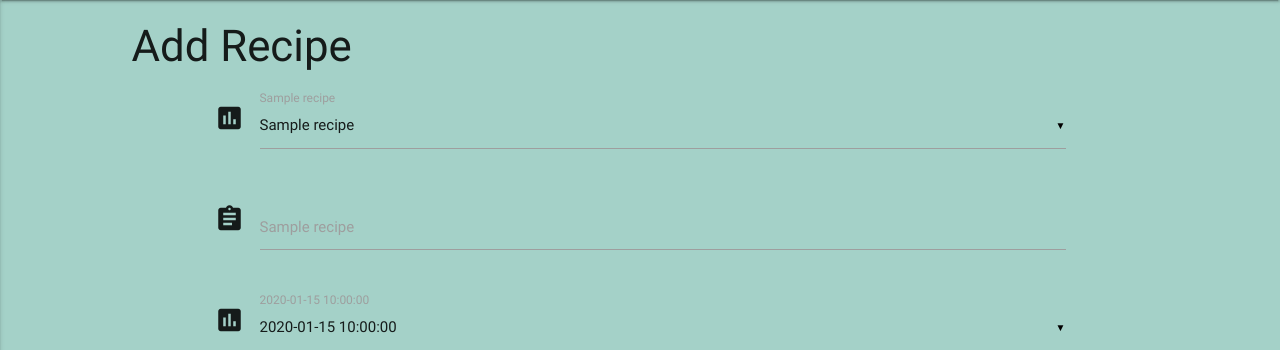
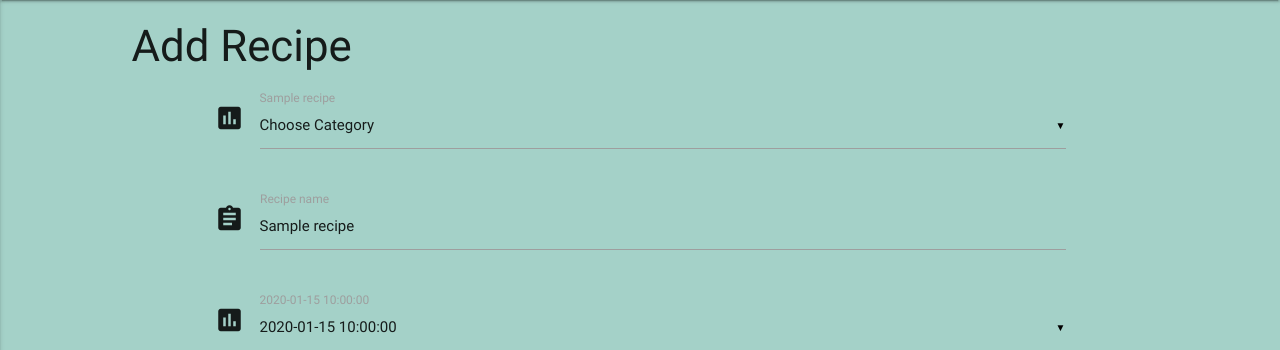
Before and after one commit to DiGergo/milestone-3, a Flask app: template templates/edit.html in a window 1280 px wide. Shown: the part 64-414 px from the top of the page. Run offline with Flask 2, Linux system fonts and the light colour scheme; the template is opened without the code that fills it: most values are stand-ins (such as "Sample title", 1, 10 or a date in 2020); some libraries are stand-ins or nearby versions.

Commit message:
edit page fixing problem with loading the categories

```diff
--- a/templates/edit.html
+++ b/templates/edit.html
@@ -8,9 +8,13 @@
             <div class="input-field col s12">
                 <i class="material-icons prefix">poll</i>
                 <select id="category" name="category_name">
-                    <option value="" disabled selected>{{recipe.category_name}}</option>
+                    <option value="" disabled selected>Choose Category</option>
                         {% for category in categories %}
-                            <option value="{{ category.category_name }}" >{{category.category_name}}</option>
+                            {% if categories.category_name == recipe.category_name %}
+                            <option value="{{ categories.category_name }}" selected >{{categories.category_name}}</option>
+                            {% else %}
+                            <option value="{{ categories.category_name }}" >{{categories.category_name}}</option>
+                        {% endif %}
                         {% endfor %}
                 </select>
                 <label>{{recipe.category_name}}</label>
@@ -19,8 +23,8 @@
         <div class="row">
             <div class="input-field col s12">
                 <i class="material-icons prefix">assignment</i>
-                <input id="recipe_name" name="recipe_name" type="text" class="validate">
-                <label for="icon_prefix">{{recipe.recipe_name}}</label>
+                <input id="recipe_name" name="recipe_name" type="text" class="validate" value="{{recipe.recipe_name}}">
+                <label for="icon_prefix">Recipe name</label>
             </div>
         </div>
         <div class="row">
```
